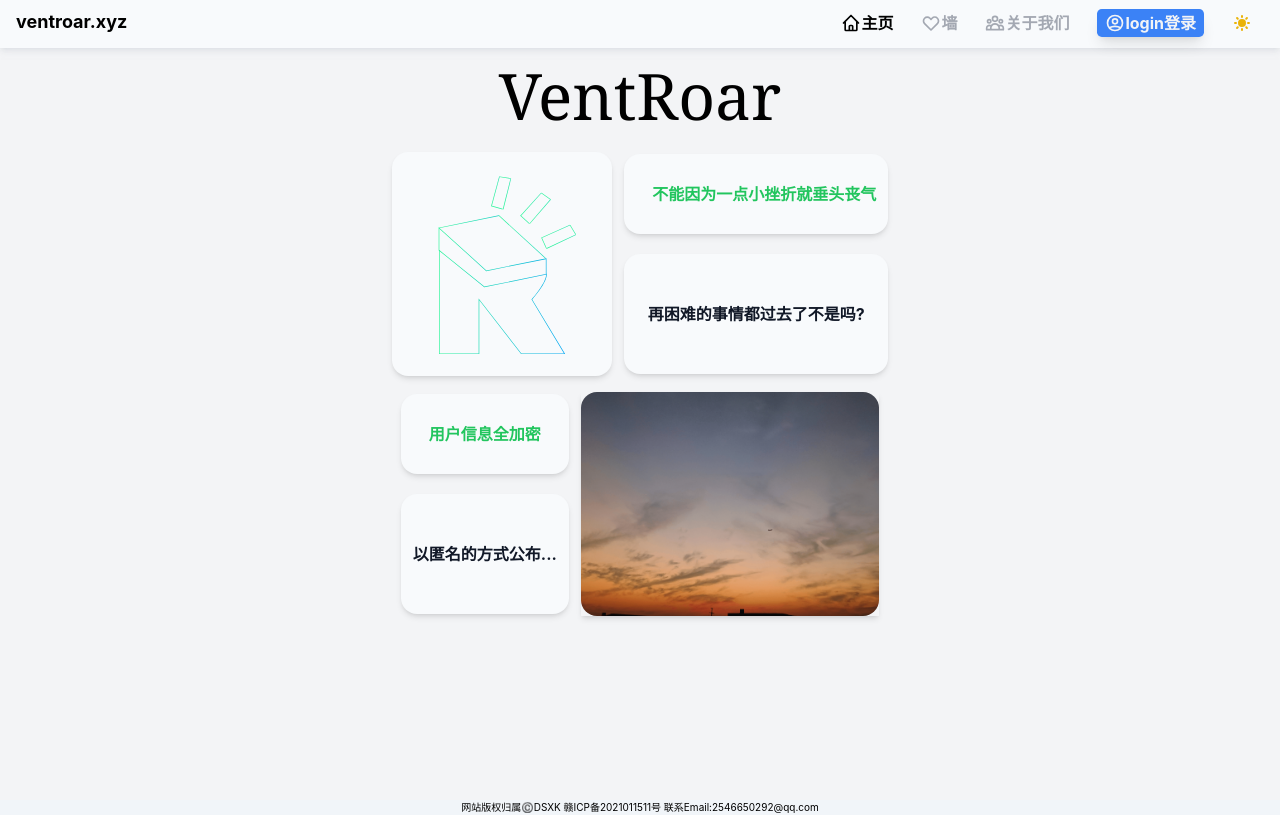
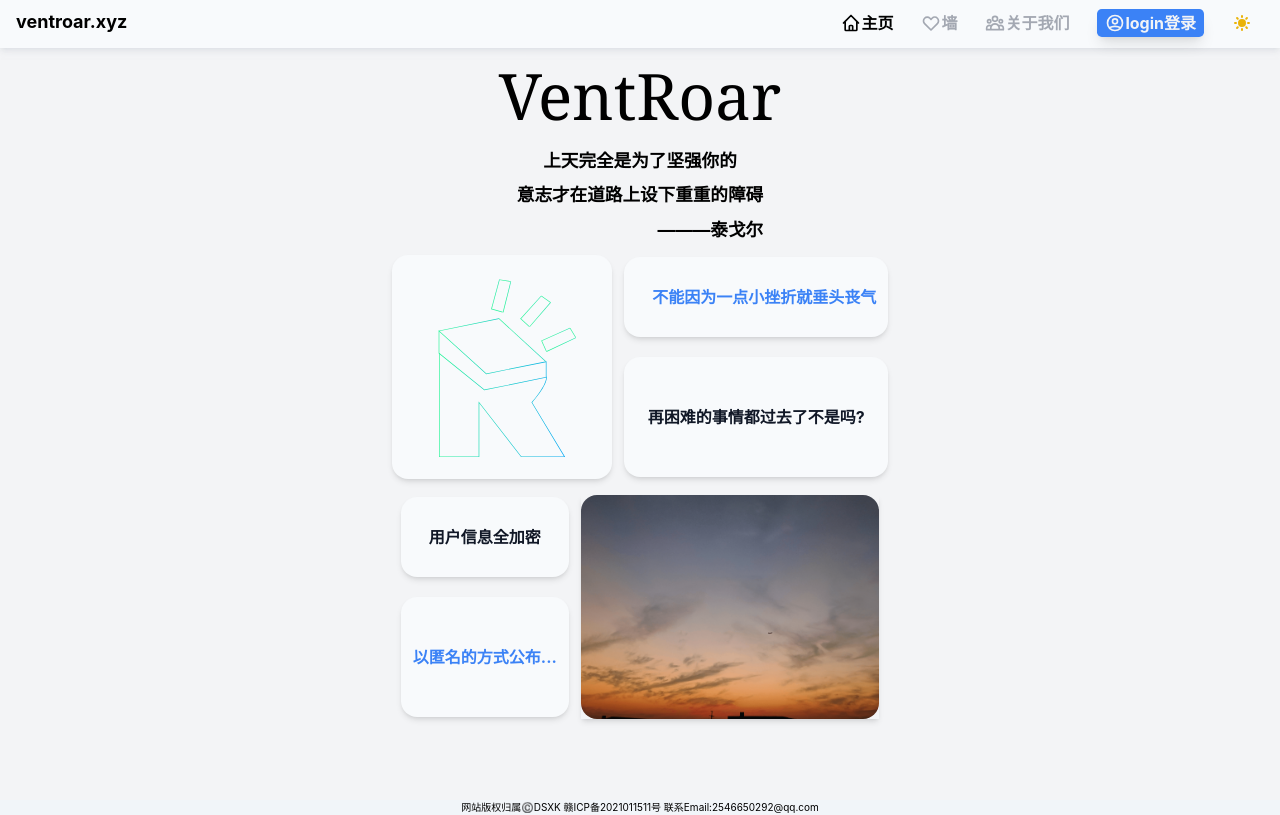
Before and after one commit to dsxksss/VentRoar, a React (Vite) app: page / in a window 1280 px wide. Built offline with nearby package versions, Linux system fonts and the light colour scheme.

Commit message:
change:优化主页样式(未完成)

```diff
--- a/src/Pages/HomePage.tsx
+++ b/src/Pages/HomePage.tsx
@@ -11,6 +11,11 @@ const HomePage = () => {
             VentRoar
           </p>
         </div>
+        <div className="text-[1.1rem] dark:text-gray-100 font-bold px-4 py-1 space-y-2">
+          <p className="text-center">上天完全是为了坚强你的</p>
+          <p className="text-center">意志才在道路上设下重重的障碍</p>
+          <p className="text-right">———泰戈尔</p>
+        </div>
         <div className="flex justify-center items-center space-x-3 h-[30vh] w-[90vw] ">
           <div className="rounded-2xl shadow-md bg-slate-50 dark:bg-[#304053] duration-200 h-[28vh] transform ease-in-out ">
             <img
@@ -20,20 +25,20 @@ const HomePage = () => {
             />
           </div>
           <div className="flex font-bold flex-col space-y-5 justify-center">
-            <div className="flex indent-4 flex-col justify-center items-center h-[10vh] overflow-hidden duration-200 ease-in-out  bg-slate-50 dark:bg-[#304053] text-left rounded-2xl px-3 shadow-md py-4 text-green-500">
+            <div className="flex indent-4 flex-col justify-center font-bold items-center h-[10vh] overflow-hidden duration-200 ease-in-out  bg-slate-50 dark:bg-[#304053] text-left rounded-2xl px-3 shadow-md py-4 text-blue-500 dark:text-green-500">
               <span>不能因为一点小挫折就垂头丧气</span>
             </div>
-            <div className="flex flex-col justify-center items-center h-[15vh] overflow-hidden duration-200 ease-in-out  bg-slate-50 dark:bg-[#304053] rounded-2xl shadow-md px-3 py-4 text-center text-gray-900 dark:text-gray-300">
+            <div className="flex flex-col justify-center items-center font-bold h-[15vh] overflow-hidden duration-200 ease-in-out  bg-slate-50 dark:bg-[#304053] rounded-2xl shadow-md px-3 py-4 text-center text-gray-900 dark:text-gray-300">
               <span>再困难的事情都过去了不是吗?</span>
             </div>
           </div>
         </div>
         <div className="flex justify-center items-center space-x-3 h-[30vh] w-[90vw] ">
           <div className="flex font-bold flex-col space-y-5 justify-center">
-            <div className="flex flex-col justify-center items-center  h-[10vh] overflow-hidden duration-200 ease-in-out  bg-slate-50 dark:bg-[#304053] text-left rounded-2xl px-3 shadow-md py-4 text-green-500">
+            <div className="flex flex-col font-bold justify-center items-center  h-[10vh] overflow-hidden duration-200 ease-in-out  bg-slate-50 dark:bg-[#304053] text-left rounded-2xl px-3 shadow-md py-4 text-gray-900 dark:text-gray-300">
               <span>用户信息全加密</span>
             </div>
-            <div className="flex flex-col justify-center items-center h-[15vh] overflow-hidden duration-200 ease-in-out  bg-slate-50 dark:bg-[#304053] rounded-2xl shadow-md px-3 py-4 text-center text-gray-900 dark:text-gray-300">
+            <div className="flex flex-col font-bold justify-center items-center h-[15vh] overflow-hidden duration-200 ease-in-out  bg-slate-50 dark:bg-[#304053] rounded-2xl shadow-md px-3 py-4 text-center text-blue-500 dark:text-green-500">
               <span>以匿名的方式公布...</span>
             </div>
           </div>
```
